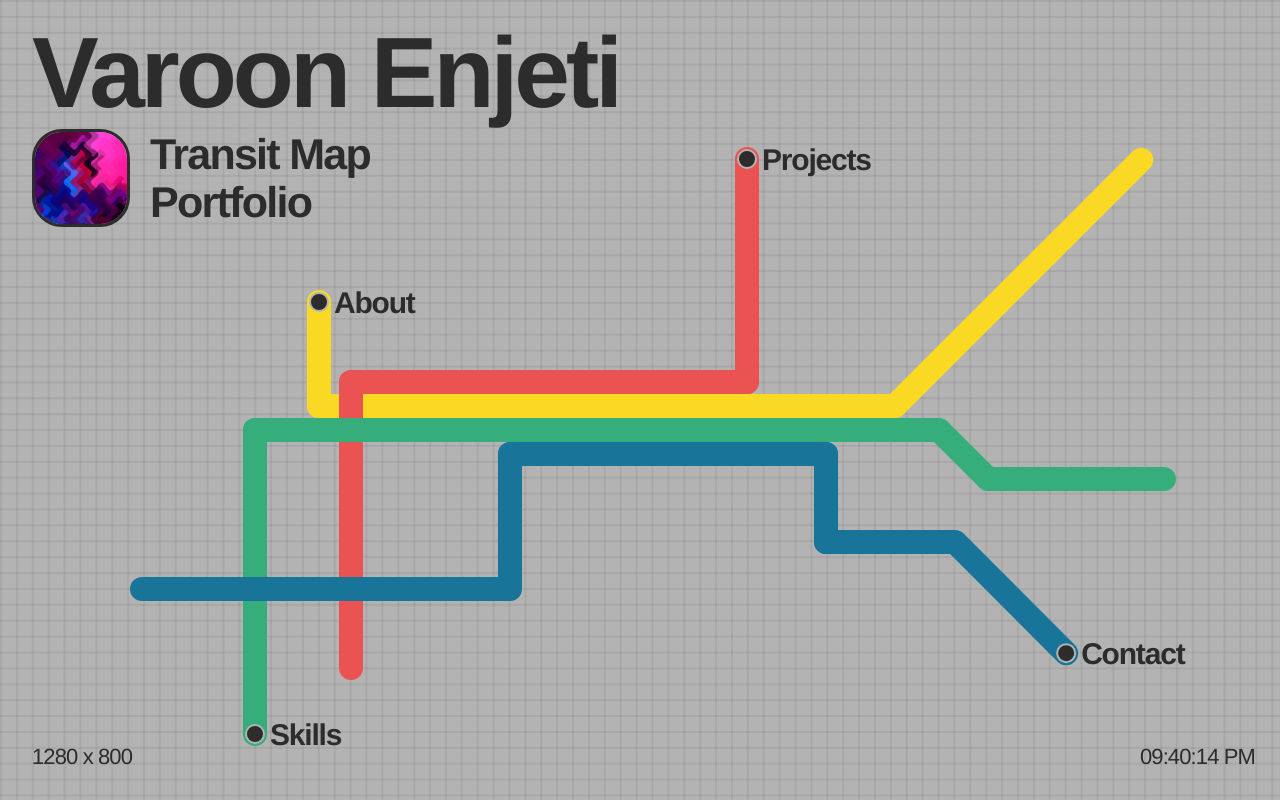
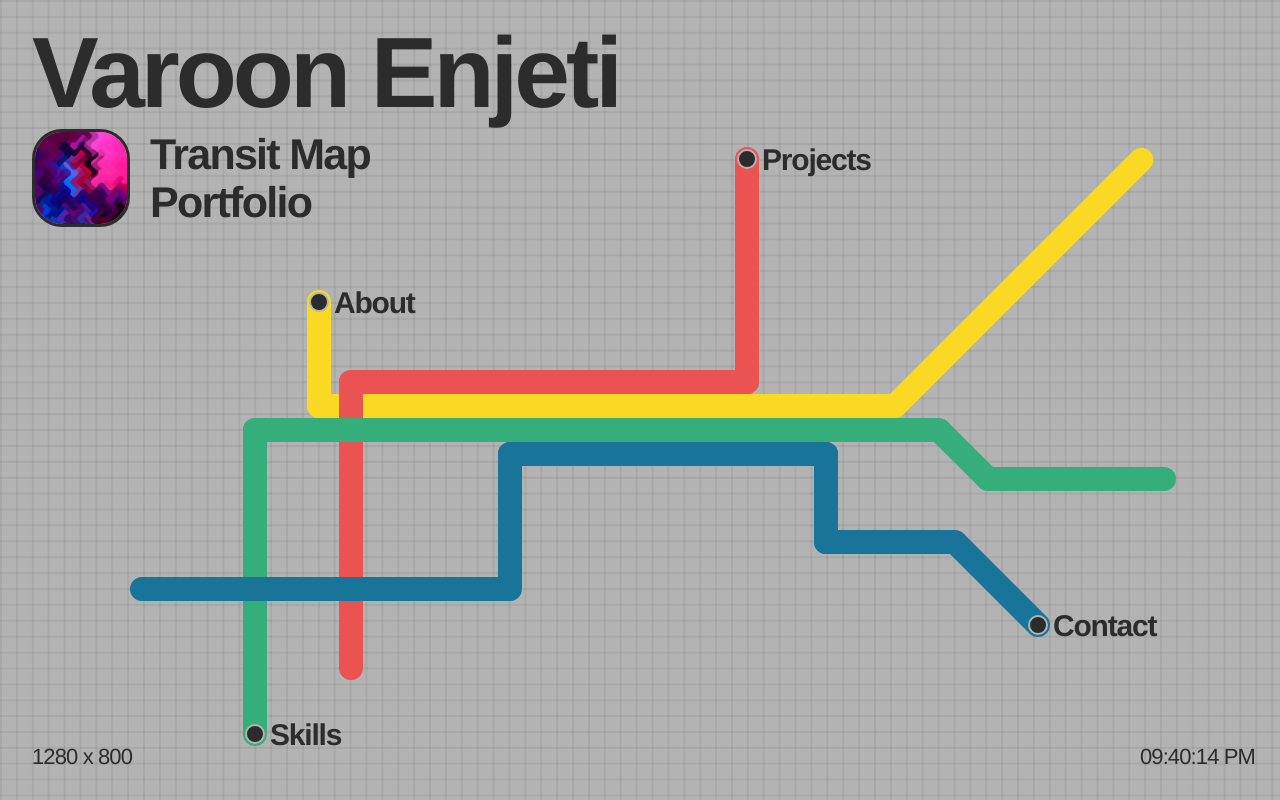
Before and after one commit to varoon-enjeti/portfolio-website, a Next.js app: page / in a window 1280 px wide. Shown: the top 800 px of the page. Built offline with nearby package versions, Linux system fonts and the light colour scheme.

Commit message:
short view done

```diff
--- a/app/components/body.tsx
+++ b/app/components/body.tsx
@@ -55,7 +55,7 @@ export default function Body() {
         const ampm = hours >= 12 ? 'PM' : 'AM';
 
         hours = hours % 12;
-        hours = hours ? hours : 12; // the hour '0' should be '12'
+        hours = hours ? hours : 12;
         const strHours = hours < 10 ? `0${hours}` : `${hours}`;
         const strMinutes = minutes < 10 ? `0${minutes}` : `${minutes}`;
         const strSeconds = seconds < 10 ? `0${seconds}` : `${seconds}`;
--- a/app/components/lines/blueline.tsx
+++ b/app/components/lines/blueline.tsx
@@ -9,7 +9,7 @@ const Blueline: React.FC<blueProps> = ({ setContact }) => {
             <div className="bg-blue h-6 w-[calc(100%-585px)] lg:w-[390px] absolute top-[505px] nb:top-[552px] left-[105px] tl-tr-br-bl sib"></div>
             <div className="bg-blue h-[112px] w-6 absolute top-[417px] left-[calc(100%-440px)] lg:left-[calc(100%-50px-840px+449px)] tl-tr-br-bl sir"></div>
             <div className="bg-blue h-6 w-[153px] absolute top-[505px] left-[calc(100%-440px)] lg:left-[calc(100%-50px-840px+449px)] tl-tr-br-bl sib"></div>
-            <div className="bg-blue h-6 w-[180px] absolute top-[561px] left-[calc(100%-333px)] lg:left-[calc(100%-50px-840px+449px+107px)] tl-tr-br-bl rotate-45 sibr">
+            <div className="bg-blue h-6 w-[140px] absolute top-[547px] left-[calc(100%-327px)] lg:left-[calc(100%-50px-840px+449px+113px)] tl-tr-br-bl rotate-45 sibr">
                 <button onClick={() => {setContact(true)}} type="button" className="open-btn" id="selection-contact">
                     <p className="selection-txt">Contact</p>
                 </button>
--- a/app/globals.css
+++ b/app/globals.css
@@ -366,6 +366,6 @@ button {
 
 #selection-contact {
     rotate: -45deg;
-    left: 158px;
+    left: 118px;
     top: 2px;
 }
```
